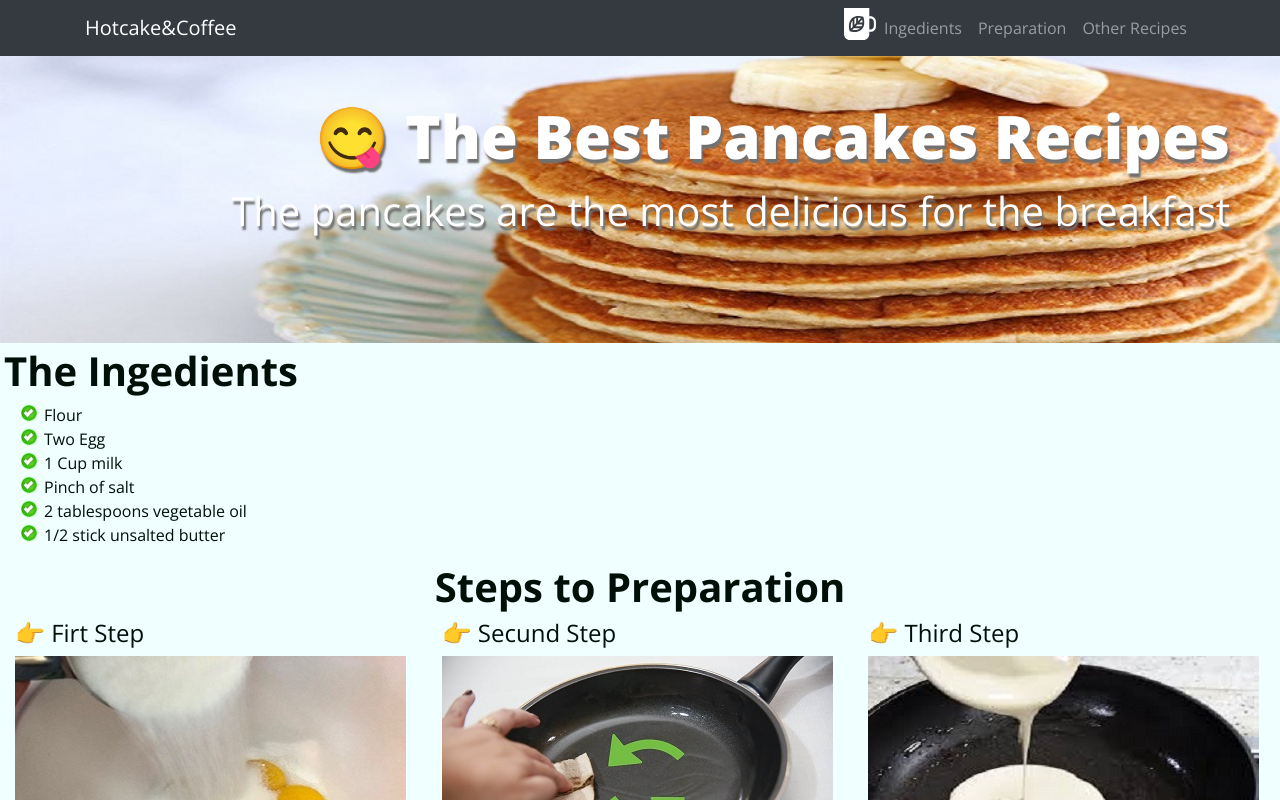
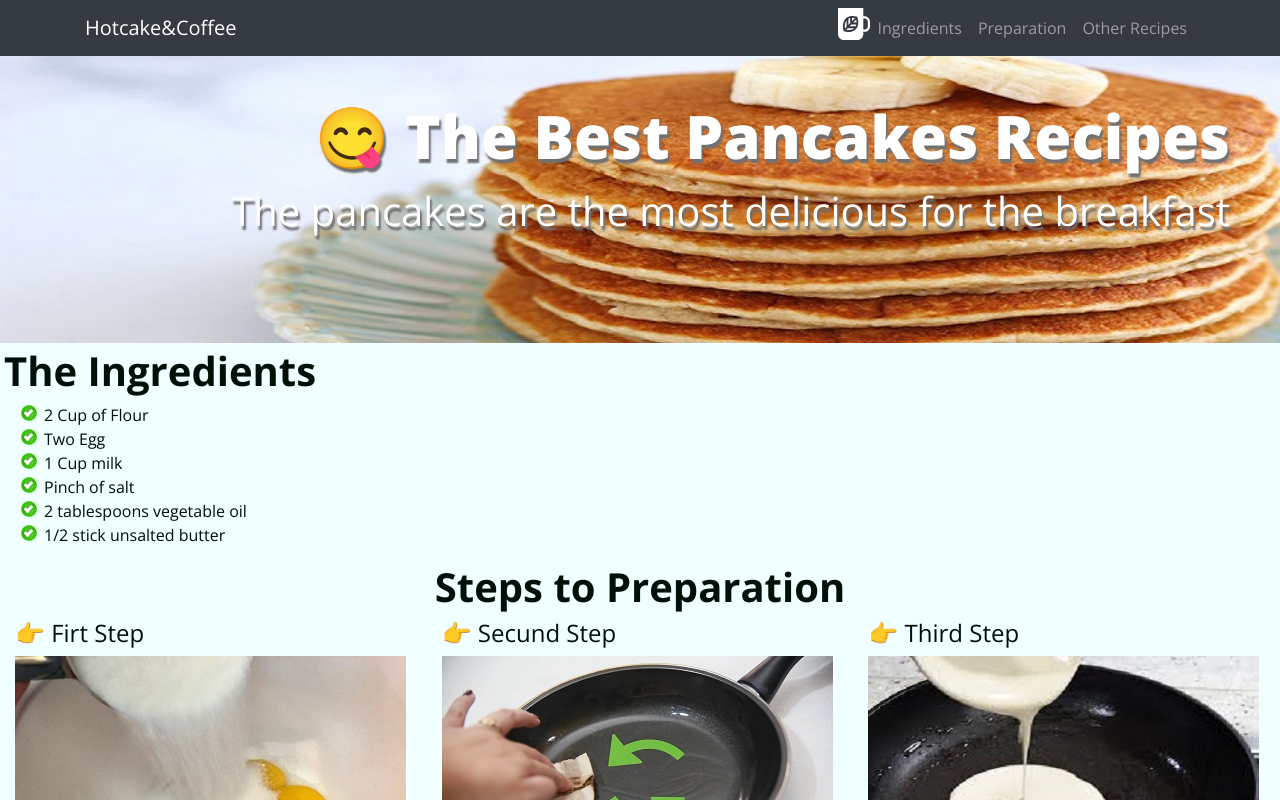
Before and after one commit to tylsonb/hotcake-coffe, a plain HTML site: page index.html in a window 1280 px wide. Shown: the top 800 px of the page. Drawn offline with nearby package versions, Linux system fonts and the light colour scheme.

Commit message:
Update - Html
corregir html

```diff
--- a/index.html
+++ b/index.html
@@ -44,7 +44,7 @@
 
                     </li>
                     <li class="nav-item">
-                        <a class="nav-link" href="#ingredient">Ingedients</a>
+                        <a class="nav-link" href="#ingredient">Ingredients</a>
                     </li>
                     <li class="nav-item">
                         <a class="nav-link" href="#prepatation">Preparation</a>
@@ -75,10 +75,10 @@
 
 <section  id="ingredient" >
     <div class="left">
-        <h2> The Ingedients</h2>
+        <h2> The Ingredients</h2>
       <div class=" ingredient">
         <ul class="lista">
-            <li>Flour</li>
+            <li>2 Cup of Flour</li>
             <li>Two Egg</li>
             <li>1 Cup milk</li>
             <li>Pinch of salt</li>
```
